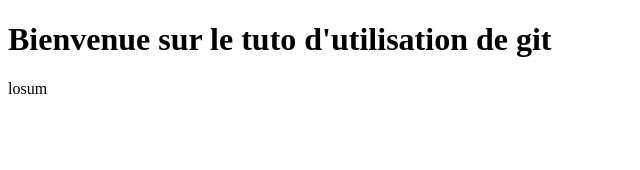
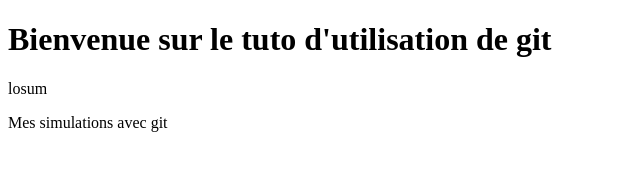
Before and after one commit to kwemy94/demo-1, a plain HTML site: page index.html in a window 1280 px wide. Shown: the whole page, without its empty margins (0-640 px from the left). Drawn offline with Linux system fonts and the light colour scheme.

Commit message:
add index

```diff
--- a/index.html
+++ b/index.html
@@ -6,5 +6,7 @@
 <body>
 	<h1>Bienvenue sur le tuto d'utilisation de git</h1>
 	<p>losum</p>
+
+	<div>Mes simulations avec git</div>
 </body>
 </html>
```
